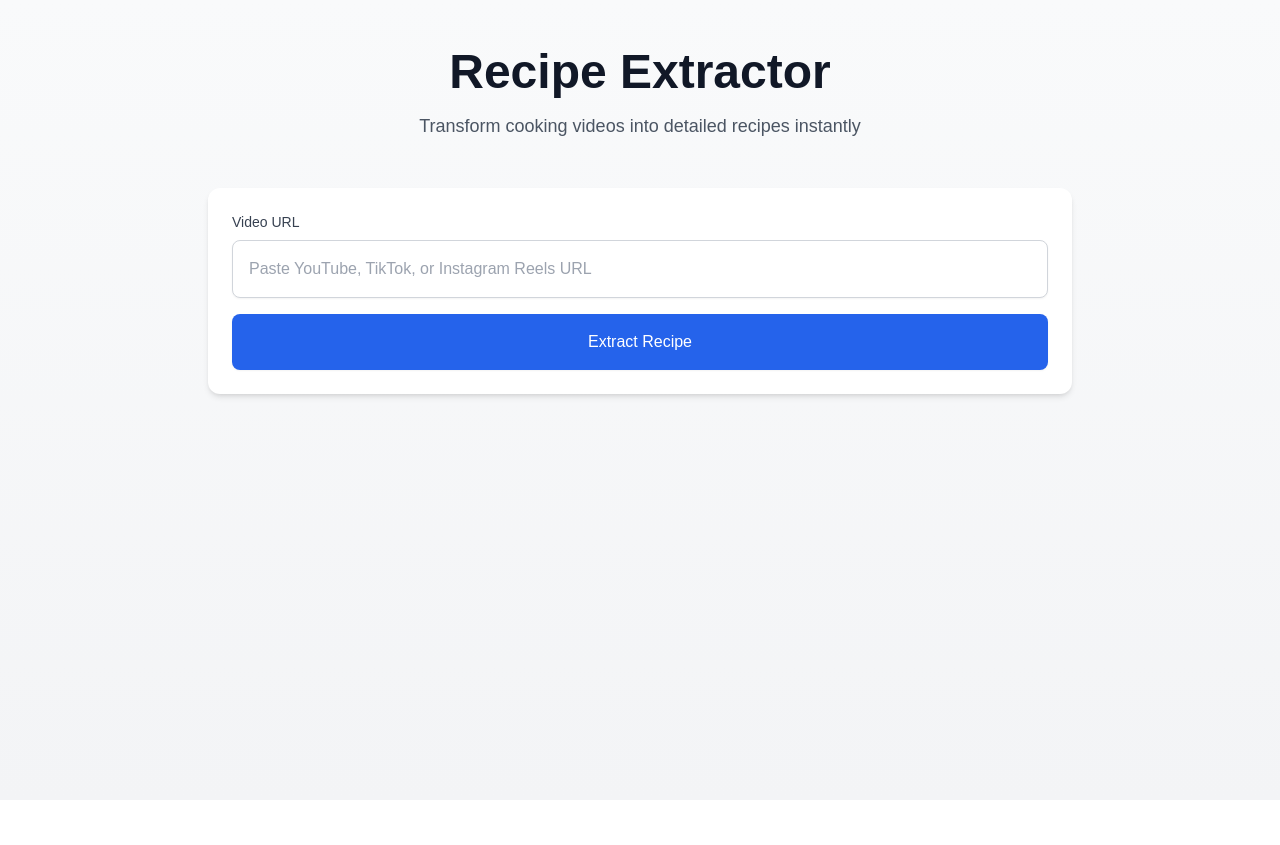
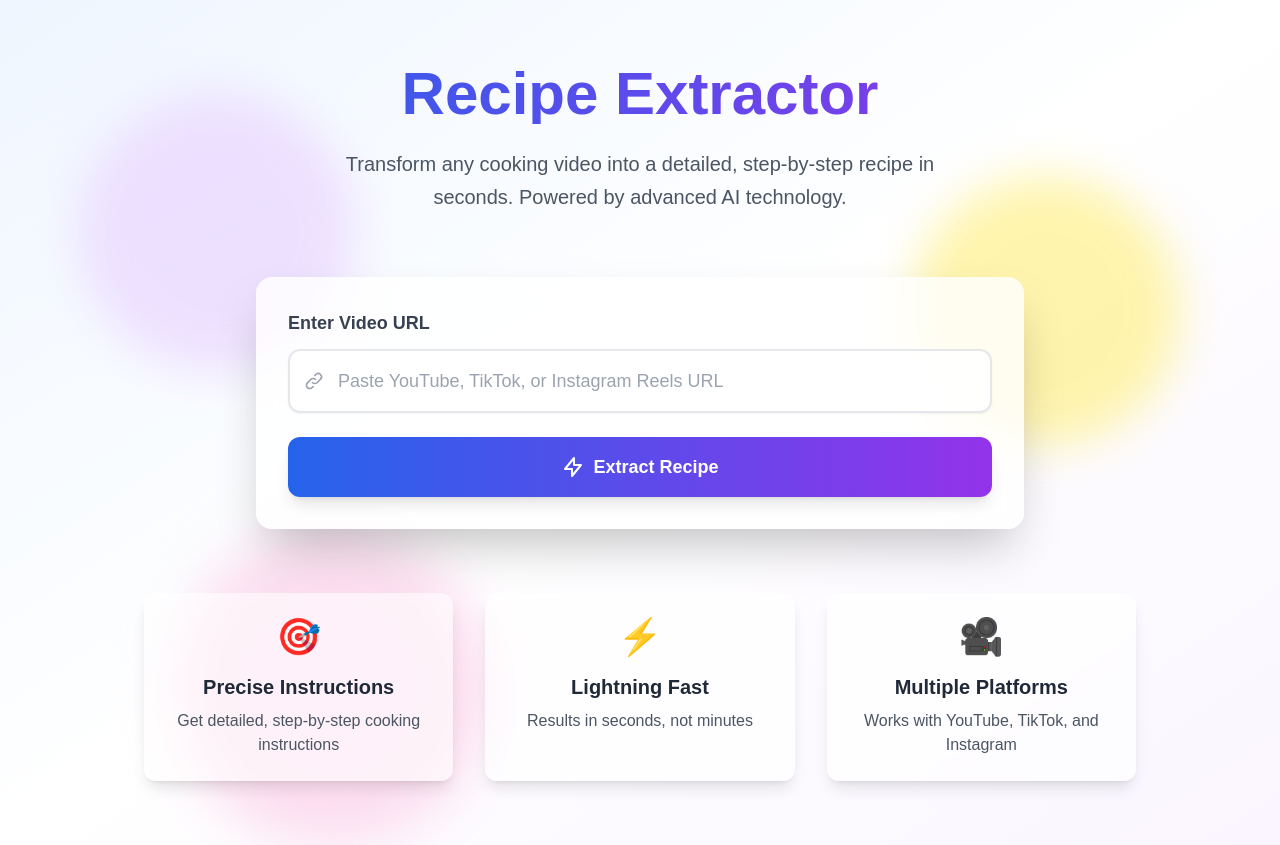
Before and after one commit to kitchan98/cook_agent, a Next.js app: page / in a window 1280 px wide. Before the commit the page ends 800 px from the top, so only its background shows below. Built offline with nearby package versions, Linux system fonts and the light colour scheme.

Commit message:
main page UI update

```diff
--- a/app/api/tesco-basket/route.ts
+++ b/app/api/tesco-basket/route.ts
@@ -32,7 +32,7 @@ ${ingredients.map(ing => `${ing.quantity}${ing.unit !== 'whole' ? ' ' + ing.unit
 
   const result = await model.generateContent(prompt);
   const response = await result.response;
-  let text = response.text();
+  let text = await response.text();
 
   try {
     // Remove markdown code block if present
--- a/app/page.tsx
+++ b/app/page.tsx
@@ -2,12 +2,14 @@
 
 import { useState } from 'react';
 import { useRouter } from 'next/navigation';
+import { motion } from 'framer-motion';
 
 export default function Home() {
   const router = useRouter();
   const [url, setUrl] = useState('');
   const [loading, setLoading] = useState(false);
   const [error, setError] = useState('');
+  const [isHovered, setIsHovered] = useState(false);
 
   const handleSubmit = async (e: React.FormEvent) => {
     e.preventDefault();
@@ -38,68 +40,164 @@ export default function Home() {
   };
 
   return (
-    <div className="min-h-screen bg-gradient-to-b from-gray-50 to-gray-100">
-      <div className="max-w-4xl mx-auto px-4 py-12">
-        <div className="text-center mb-12">
-          <h1 className="text-5xl font-bold text-gray-900 mb-4">
+    <div className="min-h-screen bg-gradient-to-br from-blue-50 via-white to-purple-50 relative overflow-hidden">
+      {/* Decorative elements */}
+      <div className="absolute inset-0 z-0">
+        <div className="absolute top-20 left-20 w-72 h-72 bg-purple-200 rounded-full mix-blend-multiply filter blur-xl opacity-70 animate-blob"></div>
+        <div className="absolute top-40 right-20 w-72 h-72 bg-yellow-200 rounded-full mix-blend-multiply filter blur-xl opacity-70 animate-blob animation-delay-2000"></div>
+        <div className="absolute -bottom-8 left-40 w-72 h-72 bg-pink-200 rounded-full mix-blend-multiply filter blur-xl opacity-70 animate-blob animation-delay-4000"></div>
+      </div>
+
+      <div className="relative z-10 max-w-5xl mx-auto px-4 py-16">
+        <motion.div
+          initial={{ opacity: 0, y: 20 }}
+          animate={{ opacity: 1, y: 0 }}
+          transition={{ duration: 0.8 }}
+          className="text-center mb-16"
+        >
+          <h1 className="text-6xl font-bold bg-clip-text text-transparent bg-gradient-to-r from-blue-600 to-purple-600 mb-6">
             Recipe Extractor
           </h1>
-          <p className="text-lg text-gray-600">
-            Transform cooking videos into detailed recipes instantly
+          <p className="text-xl text-gray-600 max-w-2xl mx-auto leading-relaxed">
+            Transform any cooking video into a detailed, step-by-step recipe in seconds.
+            Powered by advanced AI technology.
           </p>
-        </div>
+        </motion.div>
 
-        <div className="bg-white rounded-xl shadow-md p-6 mb-8">
-          <form onSubmit={handleSubmit} className="space-y-4">
-            <div className="flex flex-col gap-2">
-              <label htmlFor="url" className="text-sm font-medium text-gray-700">
-                Video URL
+        <motion.div
+          initial={{ opacity: 0, y: 20 }}
+          animate={{ opacity: 1, y: 0 }}
+          transition={{ duration: 0.8, delay: 0.2 }}
+          className="bg-white/80 backdrop-blur-lg rounded-2xl shadow-2xl p-8 mb-8 max-w-3xl mx-auto"
+        >
+          <form onSubmit={handleSubmit} className="space-y-6">
+            <div className="flex flex-col gap-3">
+              <label htmlFor="url" className="text-lg font-semibold text-gray-700">
+                Enter Video URL
               </label>
+              <div className="relative">
                 <input
                   id="url"
                   type="text"
                   value={url}
                   onChange={(e) => setUrl(e.target.value)}
                   placeholder="Paste YouTube, TikTok, or Instagram Reels URL"
-                className="p-4 border border-gray-300 rounded-lg shadow-sm focus:ring-2 focus:ring-blue-500 focus:border-blue-500 text-gray-900"
+                  className="w-full p-4 pl-12 border-2 border-gray-200 rounded-xl shadow-sm focus:ring-2 focus:ring-blue-500 focus:border-transparent text-gray-900 text-lg transition-all duration-300 bg-white/50 backdrop-blur-sm"
                   required
                 />
+                <svg
+                  className="absolute left-4 top-1/2 transform -translate-y-1/2 h-5 w-5 text-gray-400"
+                  fill="none"
+                  stroke="currentColor"
+                  viewBox="0 0 24 24"
+                >
+                  <path strokeLinecap="round" strokeLinejoin="round" strokeWidth={2} d="M13.828 10.172a4 4 0 00-5.656 0l-4 4a4 4 0 105.656 5.656l1.102-1.101m-.758-4.899a4 4 0 005.656 0l4-4a4 4 0 00-5.656-5.656l-1.1 1.1" />
+                </svg>
               </div>
-            <button
+            </div>
+
+            <motion.button
               type="submit"
               disabled={loading}
-              className="w-full bg-blue-600 text-white p-4 rounded-lg hover:bg-blue-700 disabled:bg-blue-300 transition-colors shadow-sm font-medium"
+              onHoverStart={() => setIsHovered(true)}
+              onHoverEnd={() => setIsHovered(false)}
+              whileHover={{ scale: 1.02 }}
+              whileTap={{ scale: 0.98 }}
+              className={`w-full p-4 rounded-xl text-lg font-semibold shadow-lg transition-all duration-300
+                ${loading
+                  ? 'bg-gray-200 text-gray-500 cursor-not-allowed'
+                  : 'bg-gradient-to-r from-blue-600 to-purple-600 hover:from-blue-700 hover:to-purple-700 text-white'
+                }`}
             >
               {loading ? (
-                <span className="flex items-center justify-center gap-2">
-                  <svg className="animate-spin h-5 w-5" viewBox="0 0 24 24">
+                <span className="flex items-center justify-center gap-3">
+                  <svg className="animate-spin h-6 w-6" viewBox="0 0 24 24">
                     <circle className="opacity-25" cx="12" cy="12" r="10" stroke="currentColor" strokeWidth="4" fill="none" />
                     <path className="opacity-75" fill="currentColor" d="M4 12a8 8 0 018-8V0C5.373 0 0 5.373 0 12h4zm2 5.291A7.962 7.962 0 014 12H0c0 3.042 1.135 5.824 3 7.938l3-2.647z" />
                   </svg>
-                  Processing...
+                  Extracting Recipe...
                 </span>
               ) : (
-                'Extract Recipe'
+                <span className="flex items-center justify-center gap-2">
+                  <svg className="w-6 h-6" fill="none" stroke="currentColor" viewBox="0 0 24 24">
+                    <path strokeLinecap="round" strokeLinejoin="round" strokeWidth={2} d="M13 10V3L4 14h7v7l9-11h-7z" />
+                  </svg>
+                  Extract Recipe
+                </span>
               )}
-            </button>
+            </motion.button>
           </form>
-        </div>
+        </motion.div>
 
         {error && (
-          <div className="bg-red-50 border-l-4 border-red-400 p-4 rounded-md mb-8">
-            <div className="flex">
+          <motion.div
+            initial={{ opacity: 0, y: 20 }}
+            animate={{ opacity: 1, y: 0 }}
+            className="bg-red-50 border-l-4 border-red-400 p-6 rounded-xl shadow-lg max-w-3xl mx-auto"
+          >
+            <div className="flex items-center">
               <div className="flex-shrink-0">
-                <svg className="h-5 w-5 text-red-400" viewBox="0 0 20 20" fill="currentColor">
+                <svg className="h-6 w-6 text-red-400" viewBox="0 0 20 20" fill="currentColor">
                   <path fillRule="evenodd" d="M10 18a8 8 0 100-16 8 8 0 000 16zM8.707 7.293a1 1 0 00-1.414 1.414L8.586 10l-1.293 1.293a1 1 0 101.414 1.414L10 11.414l1.293 1.293a1 1 0 001.414-1.414L11.414 10l1.293-1.293a1 1 0 00-1.414-1.414L10 8.586 8.707 7.293z" clipRule="evenodd" />
                 </svg>
               </div>
-              <div className="ml-3">
-                <p className="text-sm text-red-700">{error}</p>
+              <div className="ml-4">
+                <p className="text-lg text-red-800 font-medium">{error}</p>
               </div>
             </div>
+          </motion.div>
+        )}
+
+        {/* Features section */}
+        <motion.div
+          initial={{ opacity: 0, y: 20 }}
+          animate={{ opacity: 1, y: 0 }}
+          transition={{ duration: 0.8, delay: 0.4 }}
+          className="mt-16 grid grid-cols-1 md:grid-cols-3 gap-8 text-center"
+        >
+          {[
+            {
+              icon: "🎯",
+              title: "Precise Instructions",
+              description: "Get detailed, step-by-step cooking instructions"
+            },
+            {
+              icon: "⚡️",
+              title: "Lightning Fast",
+              description: "Results in seconds, not minutes"
+            },
+            {
+              icon: "🎥",
+              title: "Multiple Platforms",
+              description: "Works with YouTube, TikTok, and Instagram"
+            }
+          ].map((feature, index) => (
+            <div key={index} className="bg-white/60 backdrop-blur-sm p-6 rounded-xl shadow-lg hover:shadow-xl transition-shadow duration-300">
+              <div className="text-4xl mb-4">{feature.icon}</div>
+              <h3 className="text-xl font-semibold text-gray-800 mb-2">{feature.title}</h3>
+              <p className="text-gray-600">{feature.description}</p>
             </div>
-        )}
+          ))}
+        </motion.div>
       </div>
+
+      <style jsx>{`
+        @keyframes blob {
+          0% { transform: translate(0px, 0px) scale(1); }
+          33% { transform: translate(30px, -50px) scale(1.1); }
+          66% { transform: translate(-20px, 20px) scale(0.9); }
+          100% { transform: translate(0px, 0px) scale(1); }
+        }
+        .animate-blob {
+          animation: blob 7s infinite;
+        }
+        .animation-delay-2000 {
+          animation-delay: 2s;
+        }
+        .animation-delay-4000 {
+          animation-delay: 4s;
+        }
+      `}</style>
     </div>
   );
 }
--- a/package.json
+++ b/package.json
@@ -15,6 +15,7 @@
     "@supabase/supabase-js": "^2.47.12",
     "axios": "^1.7.9",
     "cheerio": "^1.0.0",
+    "framer-motion": "^12.0.0",
     "https-proxy-agent": "^7.0.6",
     "next": "15.1.4",
     "node-fetch": "^2.7.0",
```
Also changed, not shown: 1 other file (tests, documents, lock files or other folders). Lines whose indentation alone changed are shown as unchanged.
